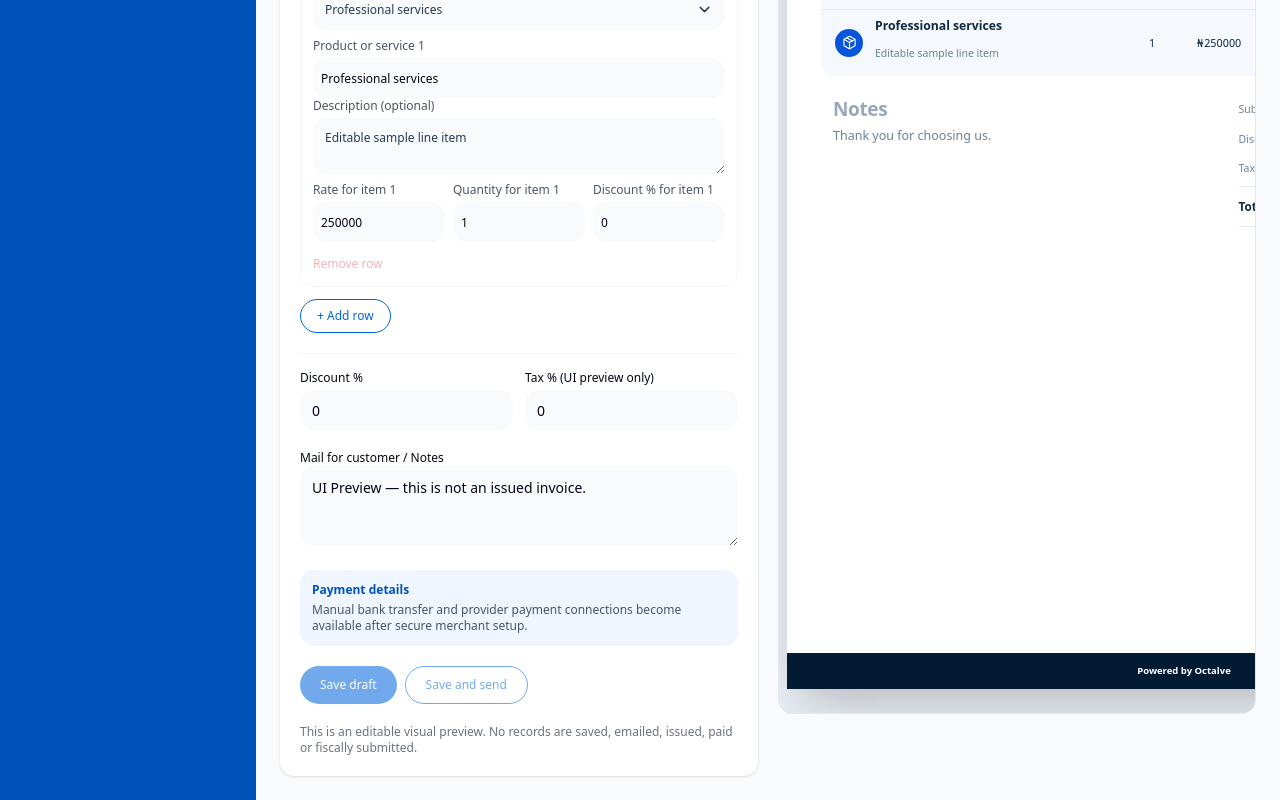
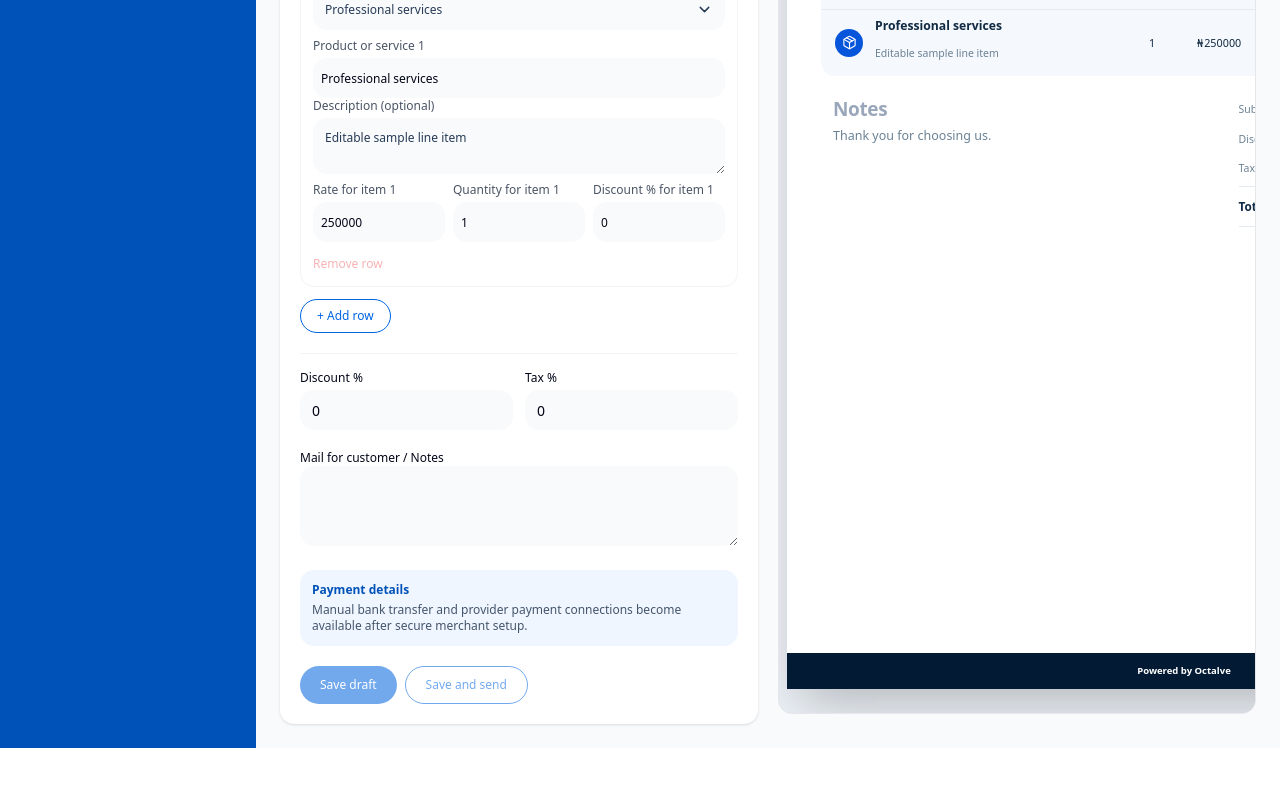
Before and after one commit to octalve-core/octalve-invoice, a Next.js app: page /dashboard/invoice/create in a window 1280 px wide. Shown: the part 957-1757 px from the top of the page. After the commit the page ends 1705 px from the top, so only its background shows below. Built offline with nearby package versions, Linux system fonts and the light colour scheme.

Commit message:
polish(phase-0h): remove repetitive preview labels and keep demonstrations out of invoice PDF notes

```diff
--- a/src/features/invoices/lib/preview-fixture.ts
+++ b/src/features/invoices/lib/preview-fixture.ts
@@ -26,7 +26,7 @@ export function createPreviewInvoice(): InvoiceDraft {
       description: "Editable sample line item", quantity: "1",
       unitPrice: "250000", discount: "0",
     }],
-    notes: "UI Preview — this is not an issued invoice.",
+    notes: "",
     extraDetailsVisible: true,
   };
 }
--- a/src/features/invoices/sections/InvoiceEditorSection.tsx
+++ b/src/features/invoices/sections/InvoiceEditorSection.tsx
@@ -13,7 +13,7 @@ export function InvoiceEditorSection({draft,setDraft}:Props){
     <input aria-label="Overall discount percentage" value={draft.discount} onChange={e=>update("discount",e.target.value)}
       className="mt-1 h-10 w-full rounded-xl bg-gray-50 px-3 text-sm"/>
    </label>
-   <label className="text-xs">Tax % (UI preview only)
+   <label className="text-xs">Tax %
     <input aria-label="Tax percentage" value={draft.tax} onChange={e=>update("tax",e.target.value)}
       className="mt-1 h-10 w-full rounded-xl bg-gray-50 px-3 text-sm"/>
    </label>
@@ -28,6 +28,6 @@ export function InvoiceEditorSection({draft,setDraft}:Props){
    <button disabled className="rounded-full bg-[#0064E0] px-5 py-2.5 text-xs font-medium text-white opacity-55">Save draft</button>
    <button disabled className="rounded-full border border-[#0064E0] px-5 py-2.5 text-xs font-medium text-[#0064E0] opacity-55">Save and send</button>
   </div>
-  <p className="text-xs text-gray-500">This is an editable visual preview. No records are saved, emailed, issued, paid or fiscally submitted.</p>
+
  </section>;
 }
--- a/src/features/records/components/RecordMetricsSection.tsx
+++ b/src/features/records/components/RecordMetricsSection.tsx
@@ -7,12 +7,12 @@ export function RecordMetricsSection({kind}:{kind:"receipt"|"creditNote"}){
  const {settings}=useMerchantPreview();
  const records=useMemo(()=>getPreviewRecords(kind,settings.businessName||"Octalve Limited"),[kind,settings.businessName]);
  const stats:{label:string;value:number;subtext:string;tone:string}[]=kind==="receipt"?
-  [{label:"Receipt previews",value:records.length,subtext:"Optional documents; never auto-issued",tone:"text-[#0064E0]"},
-   {label:"Paid receipt samples",value:records.filter(r=>r.status==="paid").length,subtext:"Recorded payment examples",tone:"text-green-600"},
-   {label:"Refunded receipt samples",value:records.filter(r=>r.status==="refunded").length,subtext:"Refunded state remains traceable",tone:"text-red-600"}]:
-  [{label:"Credit note previews",value:records.length,subtext:"Customer credit document examples",tone:"text-[#0064E0]"},
-   {label:"Open customer credits",value:records.filter(r=>r.status==="open"||r.status==="partial").length,subtext:"Unresolved/partially allocated",tone:"text-amber-600"},
-   {label:"Settled credit samples",value:records.filter(r=>r.status==="settled").length,subtext:"No real refund or settlement",tone:"text-green-600"}];
+  [{label:"Receipts",value:records.length,subtext:"Payment documents",tone:"text-[#0064E0]"},
+   {label:"Paid receipts",value:records.filter(r=>r.status==="paid").length,subtext:"Payment records",tone:"text-green-600"},
+   {label:"Refunded receipts",value:records.filter(r=>r.status==="refunded").length,subtext:"Refund status history",tone:"text-red-600"}]:
+  [{label:"Credit notes",value:records.length,subtext:"Credit documents",tone:"text-[#0064E0]"},
+   {label:"Open customer credits",value:records.filter(r=>r.status==="open"||r.status==="partial").length,subtext:"Pending credit allocation",tone:"text-amber-600"},
+   {label:"Settled credits",value:records.filter(r=>r.status==="settled").length,subtext:"Completed credits",tone:"text-green-600"}];
  return <section aria-label={kind==="receipt"?"Receipt preview metrics":"Credit note preview metrics"} className="hidden lg:block">
 
   <div className="grid grid-cols-3 gap-4">{stats.map(s=><article key={s.label} className="min-w-0 rounded-xl border border-gray-100 bg-white p-5 shadow-sm">
```
